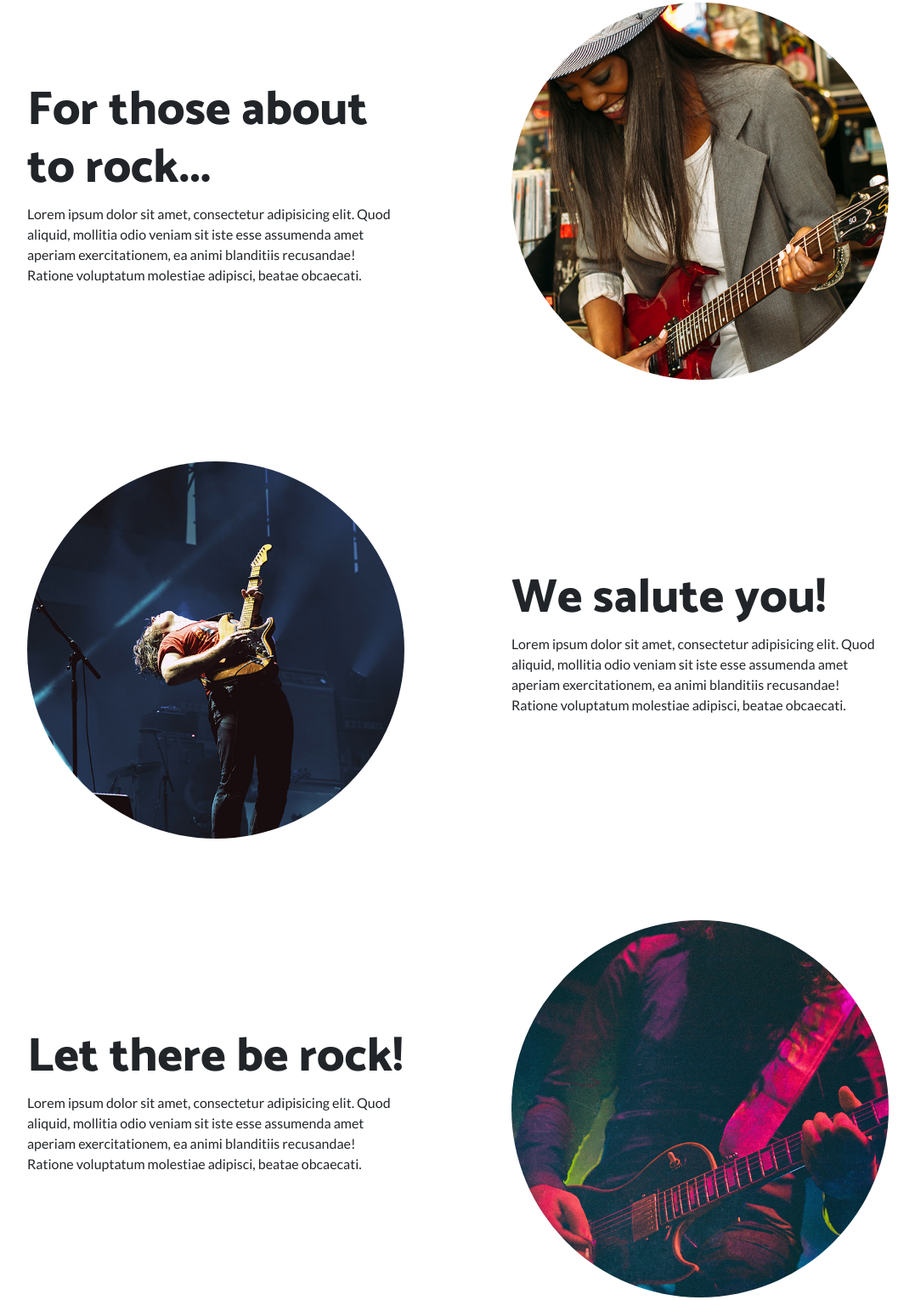
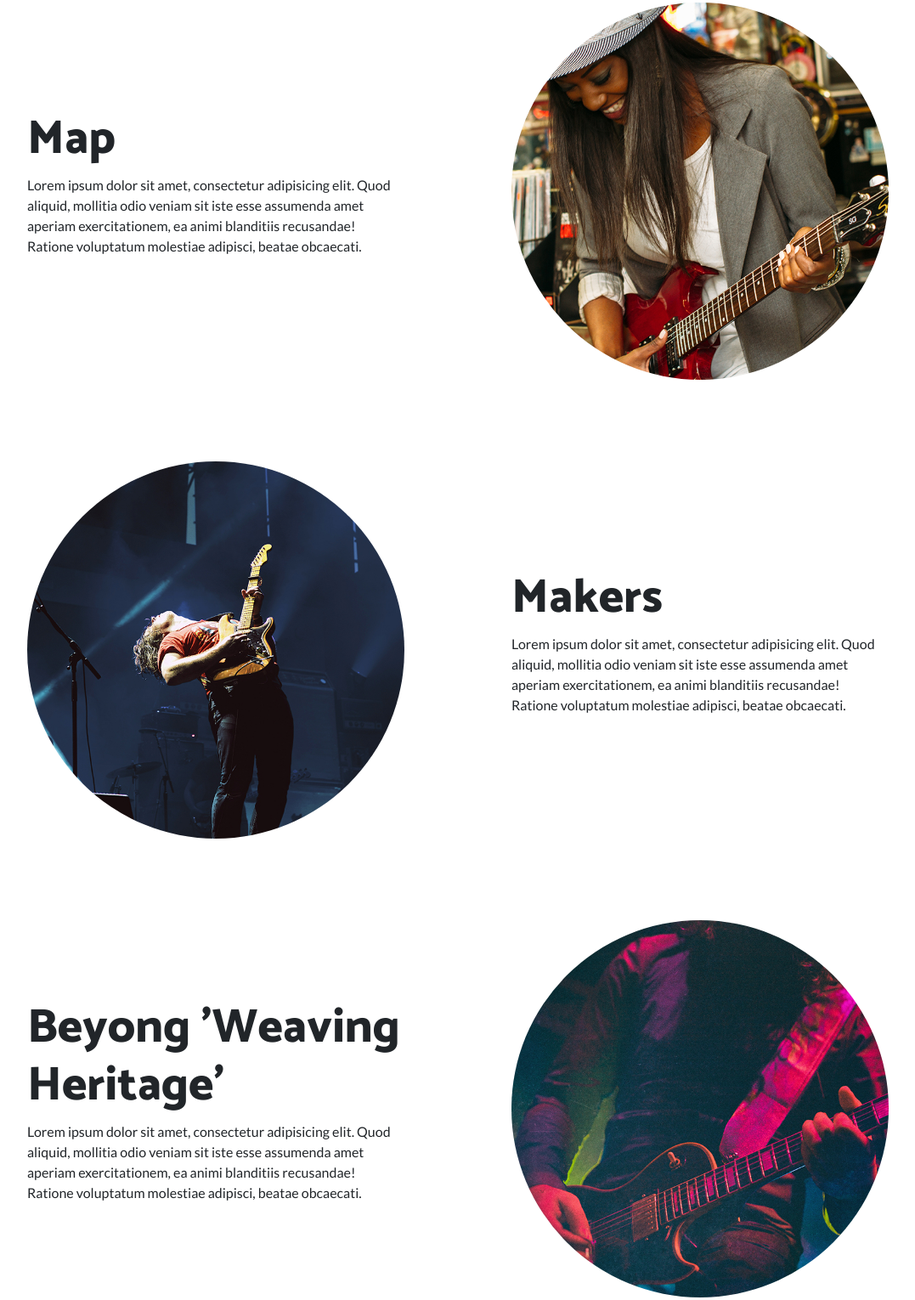
Before and after one commit to holtMSU/WeavingHeritage, a website: page index.html in a window 1280 px wide. Shown: the part 732-2262 px from the top of the page at 85% size, without its empty margins (101-1178 px from the left). Drawn offline with Linux system fonts and the light colour scheme.

Commit message:
text updates
change: text color, bubble titles

```diff
--- a/index.html
+++ b/index.html
@@ -47,7 +47,7 @@
       </div>
     </nav>
 
-    <header class="masthead text-center text-black">
+    <header class="masthead text-center text-white">
       <div class="masthead-content">
         <div class="container">
           <h1 class="masthead-heading mb-0">Weaving Heritage</h1>
@@ -67,7 +67,7 @@
           </div>
           <div class="col-lg-6 order-lg-1">
             <div class="p-5">
-              <h2 class="display-4">For those about to rock...</h2>
+              <h2 class="display-4">Map</h2>
               <p>Lorem ipsum dolor sit amet, consectetur adipisicing elit. Quod aliquid, mollitia odio veniam sit iste esse assumenda amet aperiam exercitationem, ea animi blanditiis recusandae! Ratione voluptatum molestiae adipisci, beatae obcaecati.</p>
             </div>
           </div>
@@ -85,7 +85,7 @@
           </div>
           <div class="col-lg-6">
             <div class="p-5">
-              <h2 class="display-4">We salute you!</h2>
+              <h2 class="display-4">Makers</h2>
               <p>Lorem ipsum dolor sit amet, consectetur adipisicing elit. Quod aliquid, mollitia odio veniam sit iste esse assumenda amet aperiam exercitationem, ea animi blanditiis recusandae! Ratione voluptatum molestiae adipisci, beatae obcaecati.</p>
             </div>
           </div>
@@ -103,7 +103,7 @@
           </div>
           <div class="col-lg-6 order-lg-1">
             <div class="p-5">
-              <h2 class="display-4">Let there be rock!</h2>
+              <h2 class="display-4">Beyong 'Weaving Heritage'</h2>
               <p>Lorem ipsum dolor sit amet, consectetur adipisicing elit. Quod aliquid, mollitia odio veniam sit iste esse assumenda amet aperiam exercitationem, ea animi blanditiis recusandae! Ratione voluptatum molestiae adipisci, beatae obcaecati.</p>
             </div>
           </div>
```
Lines whose indentation alone changed are shown as unchanged.
